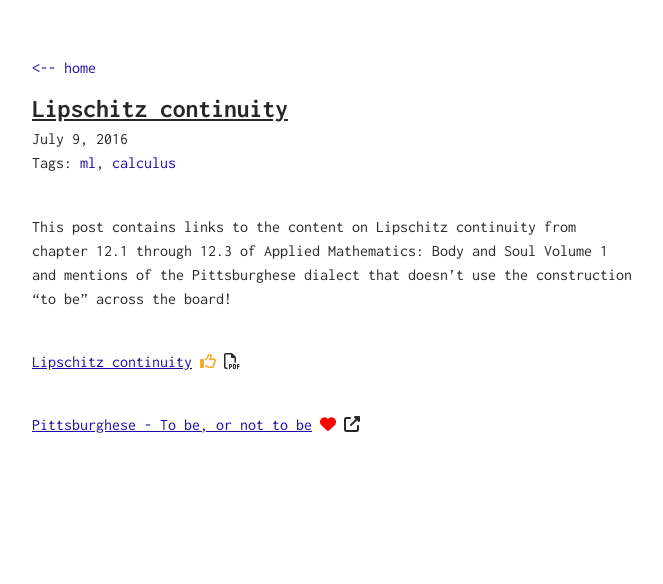
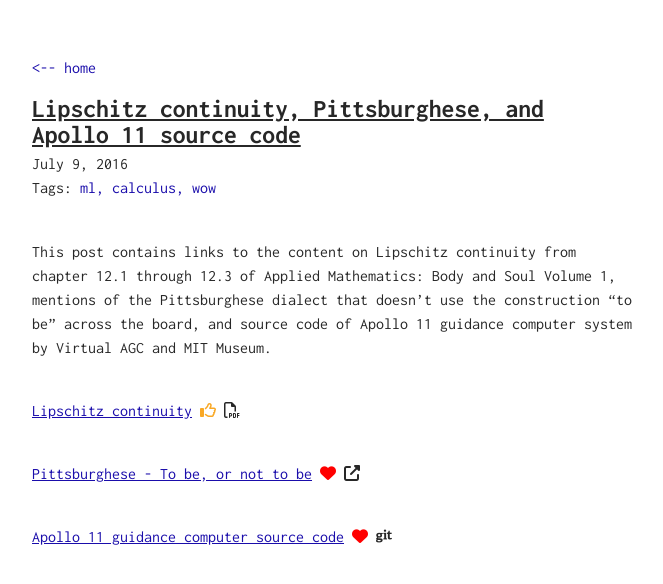
Before and after one commit to pbamotra/sciontist, a Jekyll site: the page built from _posts/2016-07-09-lipschitz-continuity-pittsburghese-to-be.md, in a window 1280 px wide. Shown: the top 584 px of the page, without its empty margins (308-971 px from the left). Built offline with Jekyll 4.4.1, drawn with Linux system fonts in a browser that asks for light colours; nearby versions of some CDN libraries; a script that is not in the unit is left out.

Commit message:
Jul 9: 3: Apollo 11 source code

```diff
--- a/_data/tags.yml
+++ b/_data/tags.yml
@@ -5,3 +5,4 @@
 - name: statistics
 - name: tutorial
 - name: calculus
+- name: wow
--- a/_posts/2016-07-09-lipschitz-continuity-pittsburghese-to-be.md
+++ b/_posts/2016-07-09-lipschitz-continuity-pittsburghese-to-be.md
@@ -1,8 +1,8 @@
 ---
 layout: post
 type: link
-tag: ml, calculus
-title: Lipschitz continuity
+tag: ml, calculus, wow
+title: Lipschitz continuity, Pittsburghese, and Apollo 11 source code
 _url:
   - title: Lipschitz continuity
     type: fa-file-pdf-o
@@ -12,8 +12,12 @@ _url:
     type: fa-external-link
     uri: http://theglassblock.com/2016/07/07/pittsburghese-expertise-dropping-to-be/
     heart: <span style="color:red" title="I love it!"><i class="fa fa-heart" aria-hidden="true"></i></span>
+  - title: Apollo 11 guidance computer source code
+    type: fa-git
+    uri: https://github.com/chrislgarry/Apollo-11
+    heart: <span style="color:red" title="I love it!"><i class="fa fa-heart" aria-hidden="true"></i></span>
 ---
-This post contains links to the content on Lipschitz continuity from chapter 12.1 through 12.3 of Applied Mathematics: Body and Soul Volume 1 and mentions of the Pittsburghese dialect that doesn’t use the construction “to be” across the board!
+This post contains links to the content on Lipschitz continuity from chapter 12.1 through 12.3 of Applied Mathematics: Body and Soul Volume 1, mentions of the Pittsburghese dialect that doesn’t use the construction “to be” across the board, and source code of Apollo 11 guidance computer system by Virtual AGC and MIT Museum.
 
 {% for p in page._url %}
 {% if p.heart %}
```
Also changed, not shown: tags/wow.md (added, +5 -0 lines).
